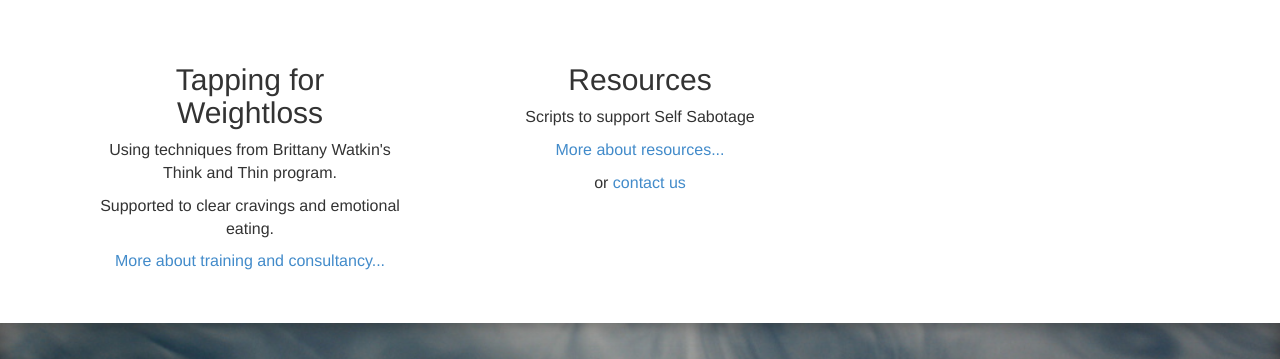
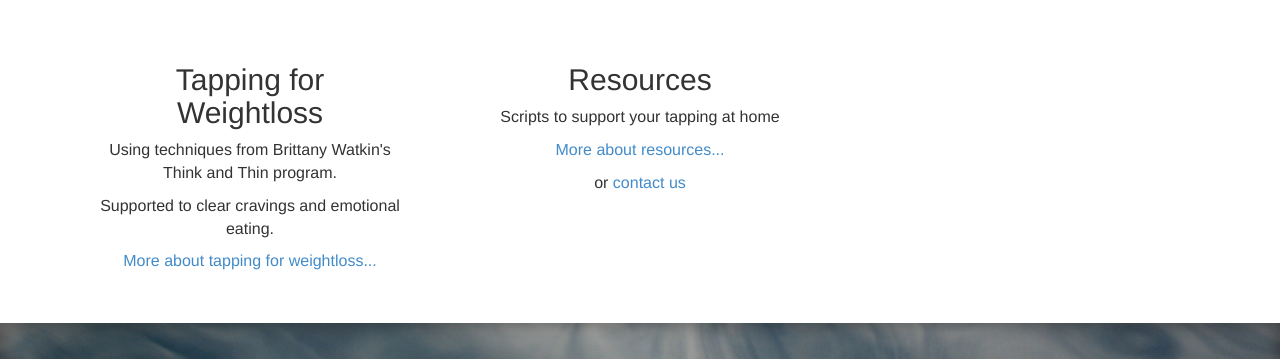
Before and after one commit to vlinderco/vlinderco.github.io, a Jekyll site: the page built from index.md, in a window 1280 px wide. Shown: the part 449-808 px from the top of the page. Built offline with Jekyll 4.4.1, drawn with Linux system fonts in a browser that asks for light colours; nearby versions of some CDN libraries.

Commit message:
Update index.html

```diff
--- a/_layouts/index.html
+++ b/_layouts/index.html
@@ -23,14 +23,14 @@ layout: base
           <h2>Tapping for Weightloss</h2>
           <p>Using techniques from Brittany Watkin's Think and Thin program.</p>
           <p>Supported to clear cravings and emotional eating.<p>
-          <p><a href="/Tapping for Weightloss">More about training and consultancy...</a></p>
+          <p><a href="/Tapping for Weightloss">More about tapping for weightloss...</a></p>
        </div>
      </div>
      <div class="col-md-4">
         <div class="info text-center">
           <h2></h2>
           <h2>Resources</h2>
-          <p>Scripts to support Self Sabotage<p>
+          <p>Scripts to support your tapping at home<p>
           <p><a href="/resources">More about resources...</a><p>
           <p> or <a href="/contact">contact us</a></p>
         </div>
```
